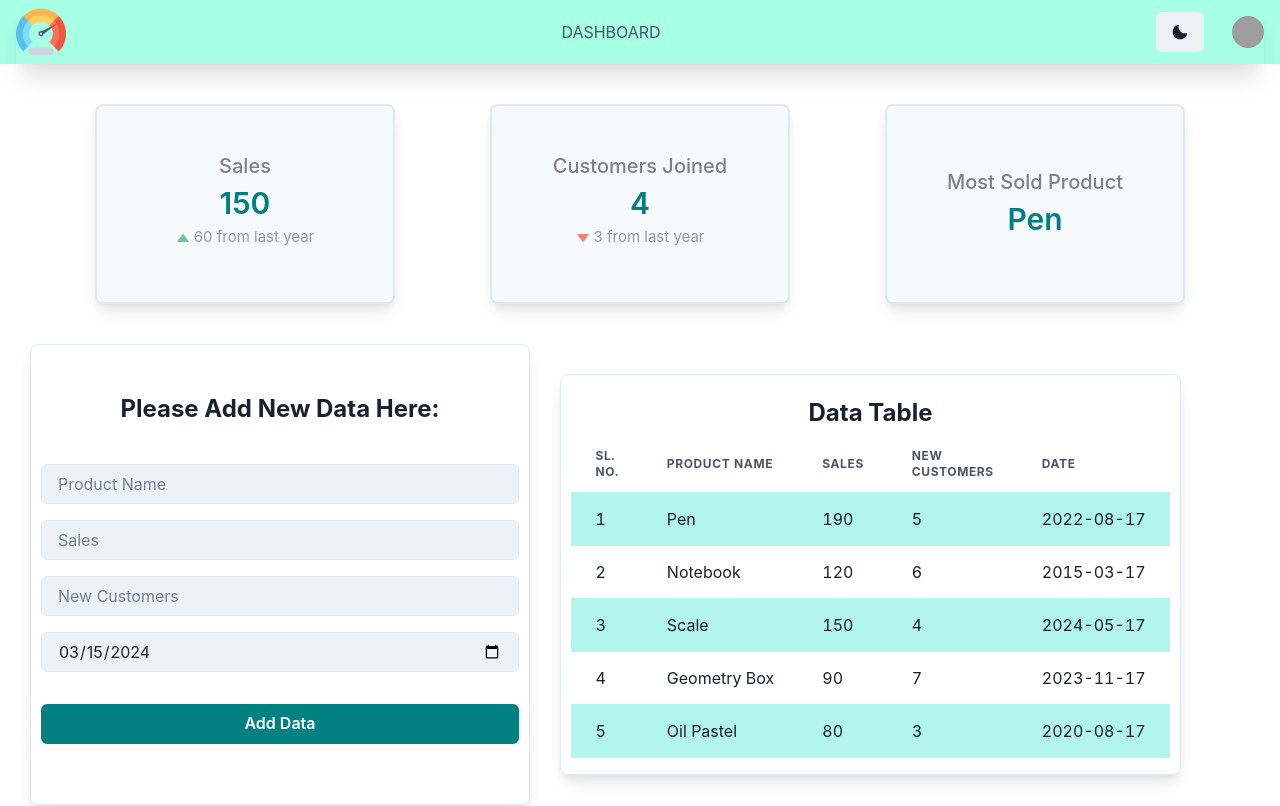
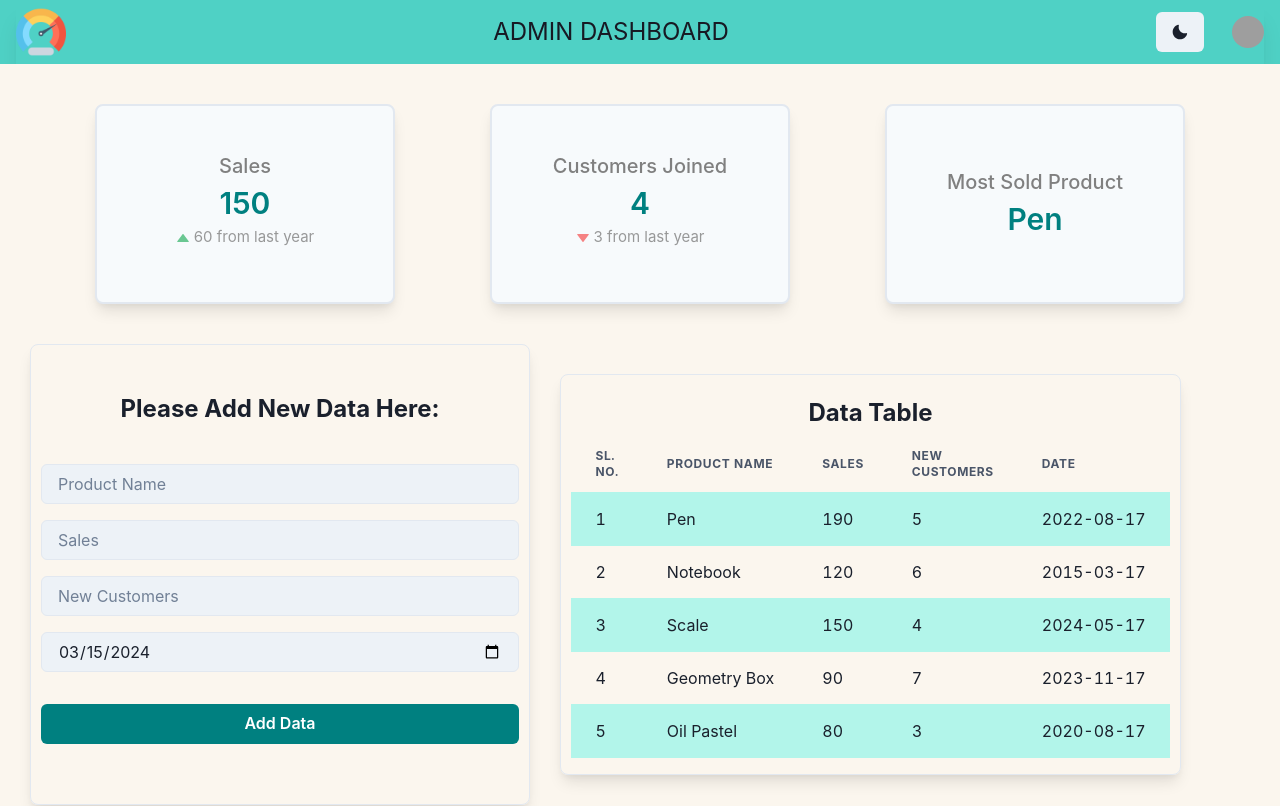
Before and after one commit to shreyaspathak11/dashboard-Assignment, a React (Create React App) app: page / in a window 1280 px wide. Shown: the top 806 px of the page. Built offline with nearby package versions, Linux system fonts and the light colour scheme; grey boxes are pictures that could not be loaded.

Commit message:
Update colors and fix file path

```diff
--- a/src/components/Footer.jsx
+++ b/src/components/Footer.jsx
@@ -4,8 +4,8 @@ import { FaGithub, FaLinkedin } from 'react-icons/fa';
 
 const Footer = () => {
 
-    const bgColor = useColorModeValue('gray.200', 'gray.700');
-    const textColor = useColorModeValue('gray.600', 'gray.400');
+    const bgColor = useColorModeValue('gray.200', 'gray.900');
+    const textColor = useColorModeValue('gray.900', 'gray.200');
     const borderColor = useColorModeValue('gray.200', 'gray.600');
 
   return (
--- a/src/components/Navbar.jsx
+++ b/src/components/Navbar.jsx
@@ -20,8 +20,8 @@ import logo from '../assets/logo.png';
 const Navbar = () => {
   const { colorMode, toggleColorMode } = useColorMode();
 
-  const bgColor = colorMode === 'light' ? '#A7FFE4' : 'gray.900';
-  const textColor = colorMode === 'light' ? 'gray.600' : 'gray.400';
+  const bgColor = colorMode === 'light' ? 'teal.300' : 'gray.900';
+  const textColor = colorMode === 'light' ? 'gray.900' : 'gray.200';
   const borderColor = colorMode === 'light' ? 'gray.200' : 'gray.600';
 
   return (
@@ -29,7 +29,7 @@ const Navbar = () => {
       <Box bgColor={bgColor} px={4}>
         <Flex h={16} alignItems={'center'} justifyContent={'space-between'} boxShadow={'xl'} textColor={textColor} borderColor={borderColor}>
           <Image src={logo} alt="Logo" boxSize="50px" css={{ "&:hover": { transform: "scale(1.05)", boxShadow: "xl", }, }} />
-          <Box>DASHBOARD</Box>
+          <Box textColor={textColor} fontSize={"2xl"} fontWeight={"lg"} >ADMIN DASHBOARD</Box>
           <Flex alignItems={'center'}>
             <Stack direction={'row'} spacing={7}>
               <Button onClick={toggleColorMode}>
--- a/src/pages/Dashboard.jsx
+++ b/src/pages/Dashboard.jsx
@@ -10,11 +10,11 @@ import PolarChart from '../components/Charts/PolarChart';
 import StatBox from '../components/StatusBox/StatBox';
 import NewCustomersStatBox from '../components/StatusBox/NewCustomerStatBox';
 import MostSoldStatBox from '../components/StatusBox/MostSoldStatBox';
-import EmailForm from '../components/Forms & Tables/Feedback';
+import EmailForm from '../components/Forms & Tables/EmailForm';
 
 const Dashboard = () => {
   const [tableData, setTableData] = useState(initialData);
-  const bgColor = useColorModeValue('linear(to-r, teal.200, green.200)', 'gray.700');
+  const bgColor = useColorModeValue('#FBF6EE', 'gray.700');
 
   const handleFormSubmit = (formData) => {
     const newData = {
@@ -25,7 +25,7 @@ const Dashboard = () => {
   };
 
   return (
-    <>
+    <Box bgColor={bgColor}>
       <Flex alignItems="center" justifyContent="space-evenly" direction="row" mb="10">
         <StatBox data={tableData} />
         <NewCustomersStatBox data={tableData} />
@@ -52,7 +52,7 @@ const Dashboard = () => {
       </Flex>
 
       <Footer />
-    </>
+    </ Box>
   );
 };
 
```
Also changed, not shown: src/components/Forms & Tables/EmailForm.jsx (renamed from src/components/Forms & Tables/Feedback.jsx).
